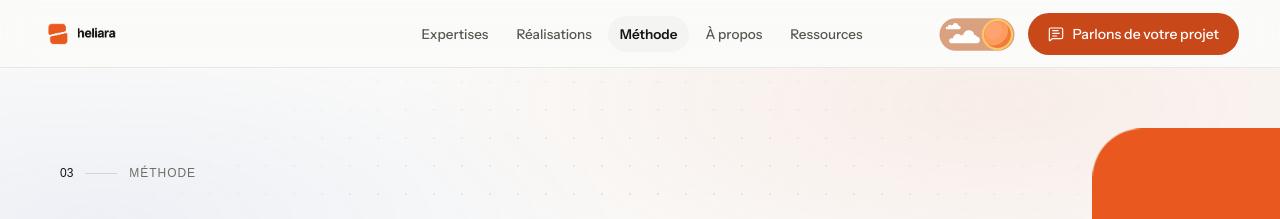
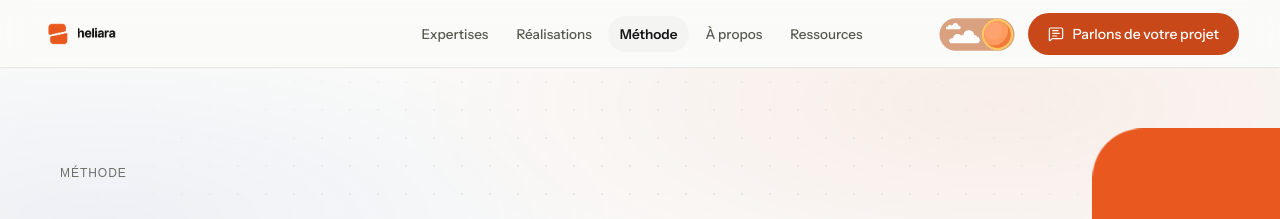
Before and after one commit to QDZantoine/heliara, a Next.js app: page /methode in a window 1280 px wide. Shown: the top 219 px of the page. Built offline with nearby package versions, Linux system fonts and the light colour scheme; no server answers; the database is empty; a web font is replaced by a local one.

Commit message:
fix(pages): l'en-tete perd son numero, et un titre ne finit plus par deux points
Le rang de la page et son tiret sont retires du surtitre. Un titre saisi avec son
point final recevait en plus le point orange : le premier est retire.

```diff
--- a/components/primitives/display-title.tsx
+++ b/components/primitives/display-title.tsx
@@ -25,7 +25,8 @@ function DisplayTitle({
   className?: string
   id?: string
 }) {
-  const words = text.split(" ")
+  // Un titre saisi avec son point final en aurait deux, le sien et l'orange.
+  const words = (dot ? text.trim().replace(/\.+$/, "") : text.trim()).split(" ")
 
   return (
     <Tag id={id} className={cn(className)}>
--- a/components/sections/page-hero.tsx
+++ b/components/sections/page-hero.tsx
@@ -4,7 +4,6 @@ import { Halo } from "@/components/primitives/halo"
 import { Reveal } from "@/components/primitives/reveal"
 import { HeroMark } from "@/components/visuals/hero-mark"
 import { PointerField } from "@/components/visuals/pointer-field"
-import { mainNav } from "@/lib/site"
 import { cn } from "@/lib/utils"
 
 type PageHeroProps = {
@@ -24,9 +23,8 @@ type PageHeroProps = {
 /**
  * Hero des pages internes : affirmation seule, la preuve vient ensuite.
  *
- * **Un en-tête éditorial, le même geste que l'accueil en plus sobre.** L'index de
- * la page en monospace - son rang dans la navigation principale, comme dans la barre -
- * puis le titre en très grand corps, qui entre mot à mot, et l'introduction dans une
+ * **Un en-tête éditorial, le même geste que l'accueil en plus sobre.** Le surtitre
+ * en monospace, sans numéro (retiré à la demande), puis le titre en très grand corps, qui entre mot à mot, et l'introduction dans une
  * colonne à part. Un filet se trace sous le bloc. Derrière, la trame de points et la
  * lueur qui suit le pointeur : la même matière que le hero d'accueil, un seul halo.
  *
@@ -37,8 +35,6 @@ type PageHeroProps = {
  * section). Sous `prefers-reduced-motion` et sans timelines, il reste en place.
  */
 function PageHero({ eyebrow, title, lead, children }: PageHeroProps) {
-  const rank = mainNav.findIndex((item) => item.label === eyebrow)
-
   return (
     <section className="hel-page-hero relative overflow-hidden">
       <PointerField className="relative">
@@ -49,21 +45,13 @@ function PageHero({ eyebrow, title, lead, children }: PageHeroProps) {
         />
         {/* Le symbole du kit, rogné par le bord droit : le même geste que la carte de
             l'accueil, et ce qui occupe le haut de la colonne d'introduction. C'est
-            le geste orange de l'écran, l'index de page passe donc en gris. */}
+            le geste orange de l'écran. */}
         <HeroMark className="pointer-events-none absolute top-6 -right-10 w-28 fill-brand md:top-14 md:-right-16 md:w-52 lg:top-14 lg:-right-12 lg:w-40 xl:-right-20 xl:w-[17rem]" />
         <Container className="hel-page-hero-copy relative z-10 pt-12 pb-12 md:pt-20 md:pb-16 lg:pt-24 lg:pb-20">
           <Reveal
             immediate
             className="mb-8 flex items-center gap-3 font-mono text-[0.75rem] text-label md:mb-10"
           >
-            {rank >= 0 ? (
-              <>
-                <span className="text-ink">
-                  {String(rank + 1).padStart(2, "0")}
-                </span>
-                <span aria-hidden="true" className="h-px w-8 bg-line-strong" />
-              </>
-            ) : null}
             <span className="tracking-[0.08em] uppercase">{eyebrow}</span>
           </Reveal>
 
```
